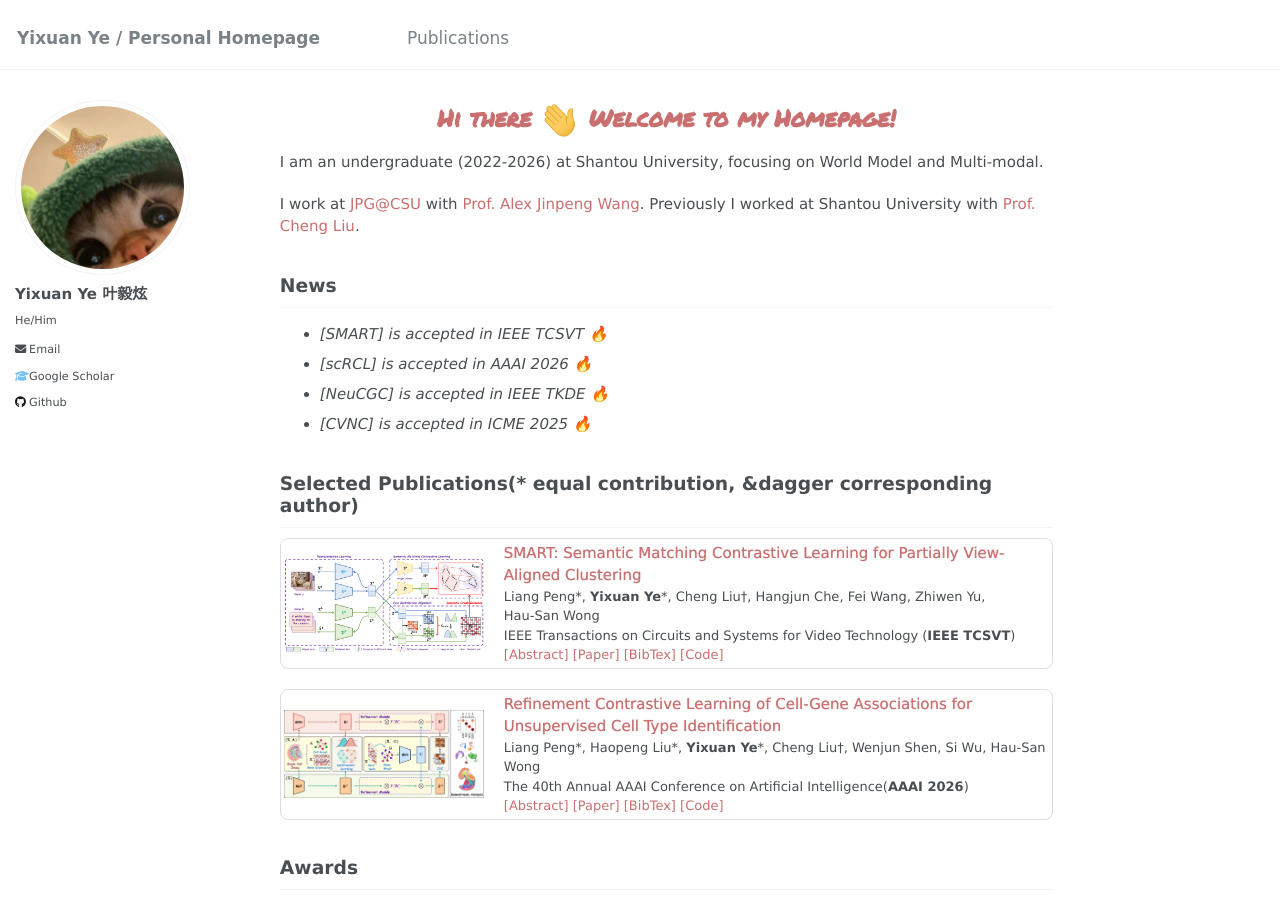
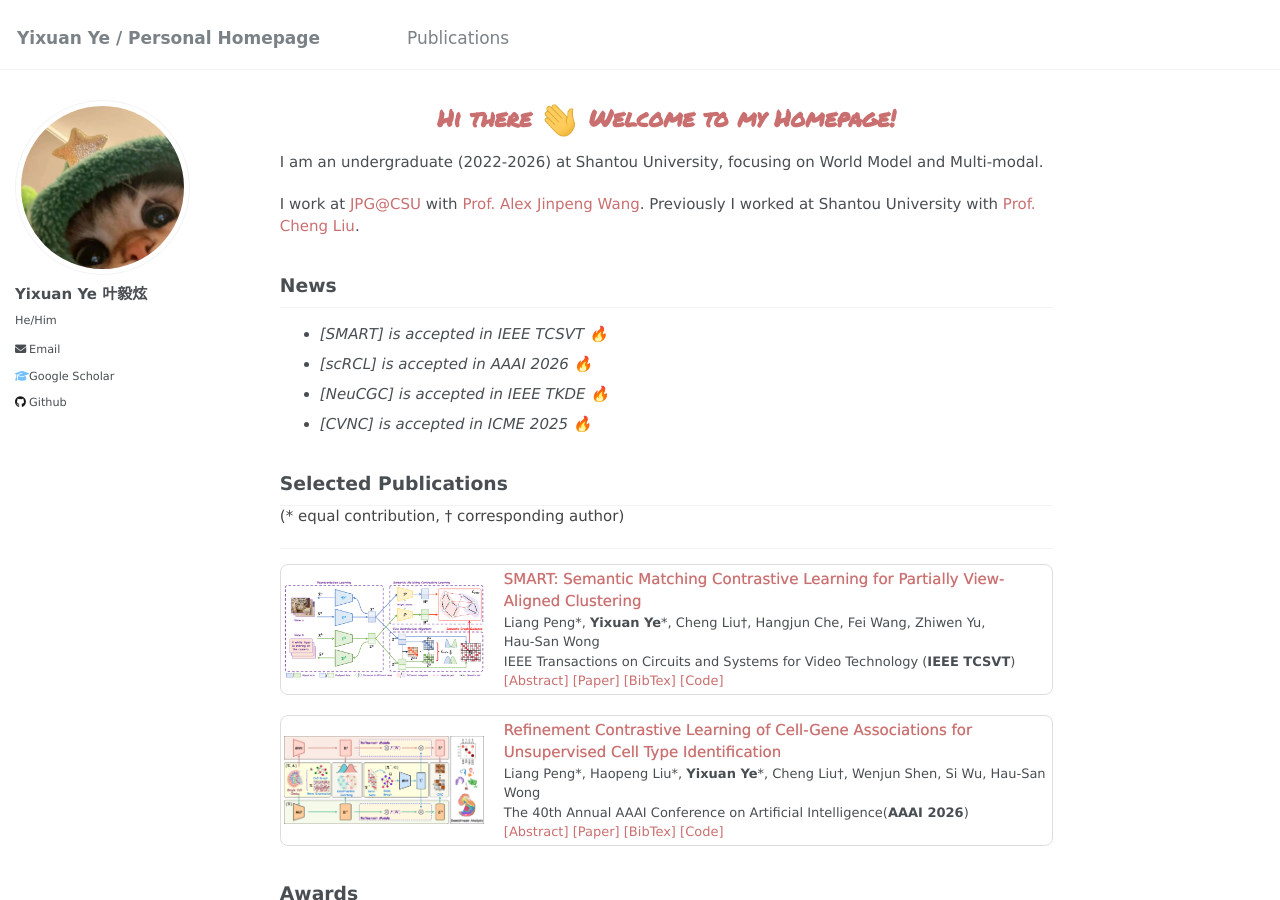
Before and after one commit to EasonTuT/EasonYe.github.io, a Jekyll site: the page built from _pages/about.md, in a window 1280 px wide and 900 px high. Built offline with Jekyll 4.4.1, drawn with Linux system fonts in a browser that asks for light colours; some web fonts are replaced.

Commit message:
Update about.md
Signed-off-by: EasonTuT <122711212+EasonTuT@users.noreply.github.com>

```diff
--- a/_pages/about.md
+++ b/_pages/about.md
@@ -161,7 +161,10 @@ News
 - *[NeuCGC] is accepted in IEEE TKDE &#128293;*
 - *[CVNC] is accepted in ICME 2025 &#128293;*
 
-Selected Publications(* equal contribution, &dagger corresponding author)
+<h2>Selected Publications</h2>
+<p style="font-size: 15px; margin-top: -10px; margin-bottom: 20px; color: #444;">
+  (* equal contribution, &dagger; corresponding author)
+</p>
 --------------
 <div class="publication-card">
     <img src="images/TCSVT25.png" alt="Raa" width="200" height="100" style="margin-right: 20px;">
```
